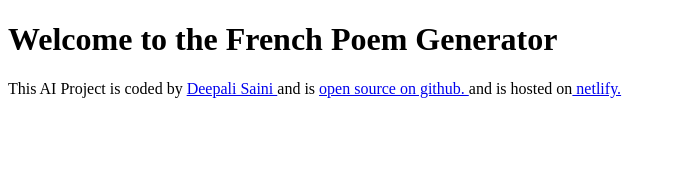
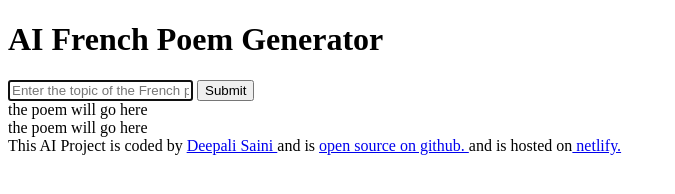
Before and after one commit to DeepaliSaini4/AI_French_Poem_Generator, a plain HTML site: page index.html in a window 1280 px wide. Shown: the whole page, without its empty margins (0-675 px from the left). Drawn offline with Linux system fonts and the light colour scheme.

Commit message:
Added the Basics HTML Structure

```diff
--- a/index.html
+++ b/index.html
@@ -7,8 +7,26 @@
     <title>AI Poem Generator</title>
 </head>
 <body>
-    <H1>Welcome to the French Poem Generator</H1>
-    <script src ="src/index.js"></script>
+    <header>
+    <H1>AI French Poem Generator</H1>
+    </header>
+
+    <main>
+        <form>
+            <input type="text" placeholder="Enter the topic of the French poem"
+            autofocus
+            required
+            autocomplete="off"
+        />
+            <input type="submit"/>
+        </form>
+        <div>
+            the poem will go here
+            <br/>
+            the poem will go here
+        </div>
+    </main>
+
     <footer>This AI Project is coded by <a href="https://github.com/DeepaliSaini4"target = "blank">
   Deepali Saini
     </a>and is <a href="https://github.com/DeepaliSaini4/AI_French_Poem_Generator.git"target = "blank">
```
